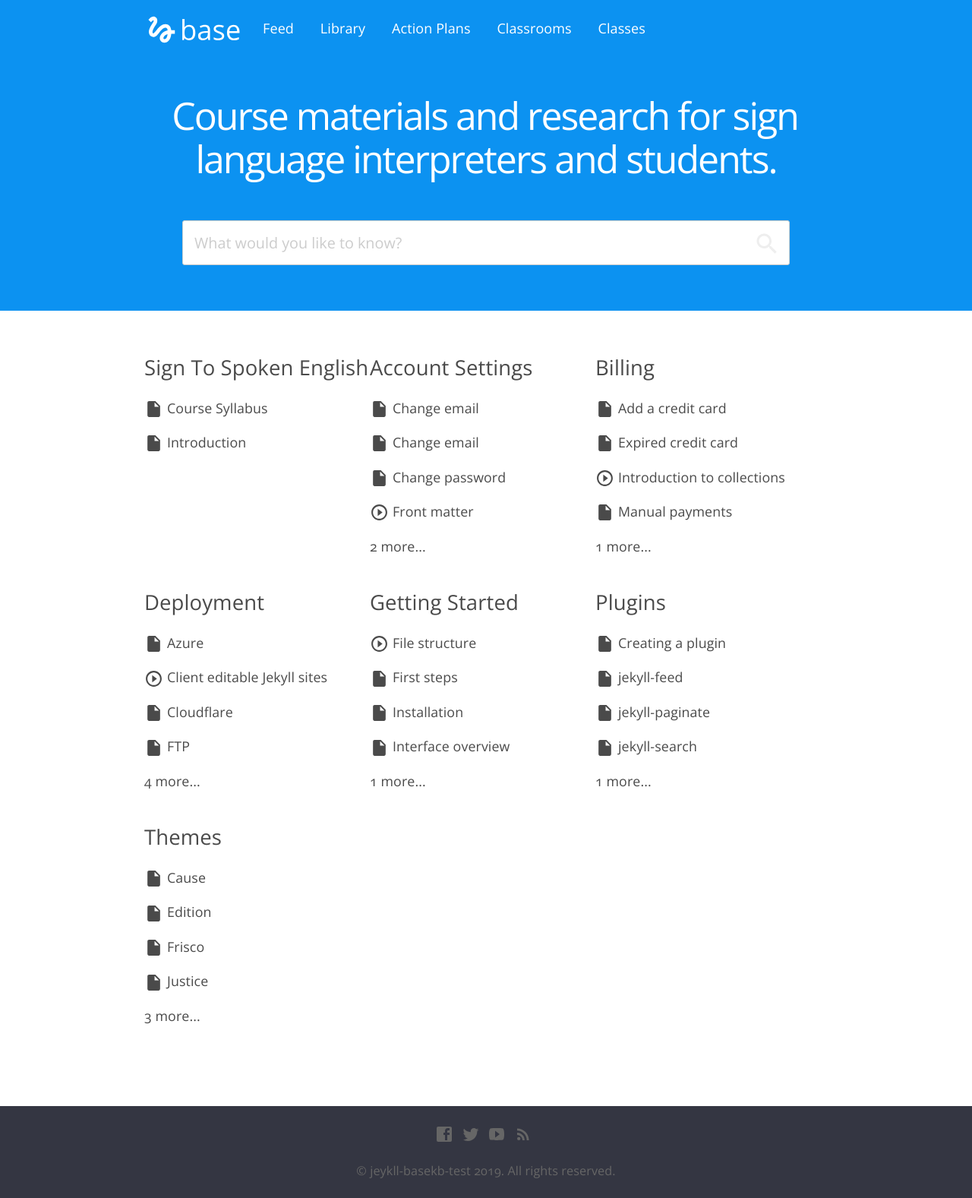
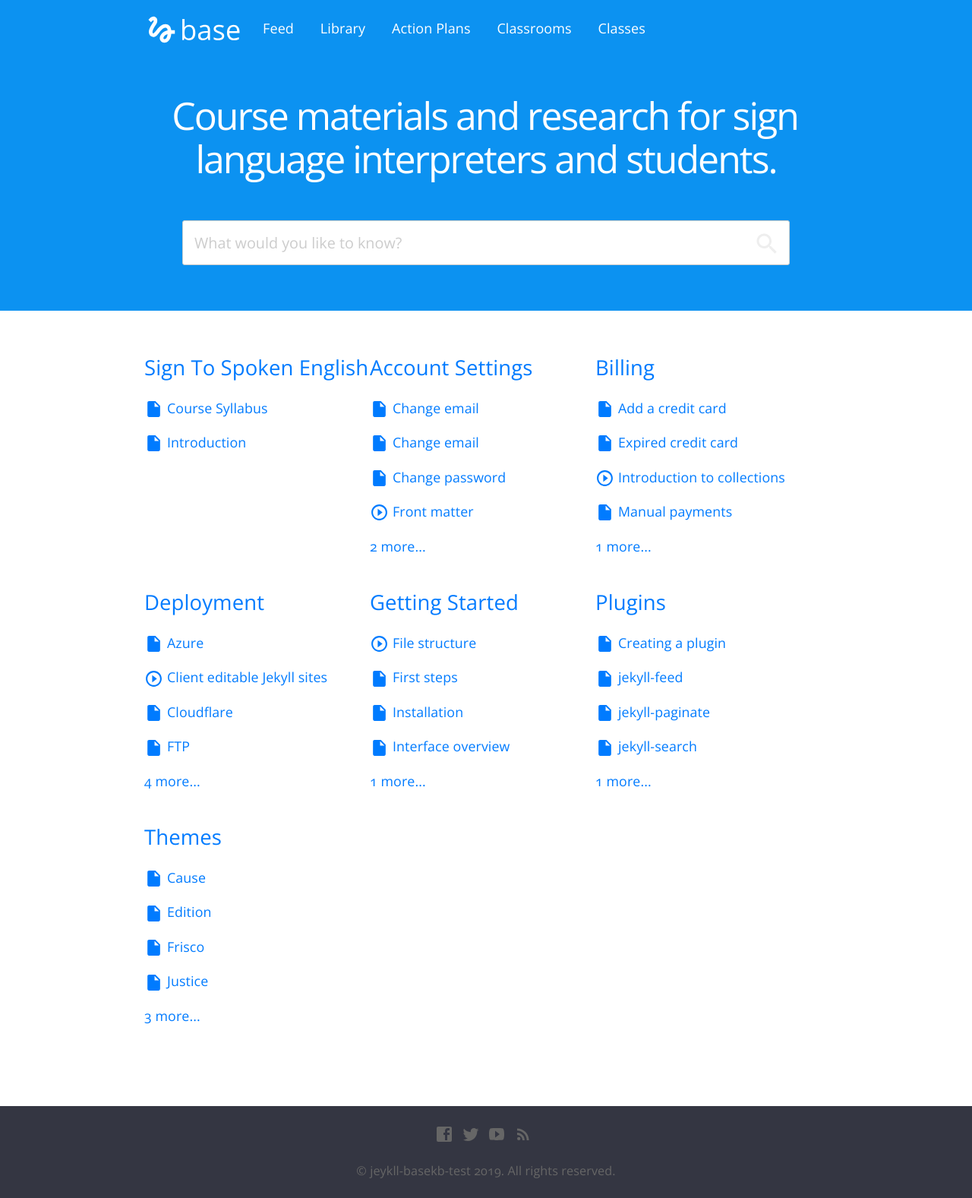
Before and after one commit to intrpr/jeykll-basekb-test, a Jekyll site: the page built from index.html, in a window 1280 px wide. Shown: the whole page at 76% size. Built offline with Jekyll 4.4.1, drawn with Linux system fonts in a browser that asks for light colours; nearby versions of some CDN libraries.

Commit message:
Update variables.scss

```diff
--- a/_sass/variables.scss
+++ b/_sass/variables.scss
@@ -10,5 +10,5 @@ $medium-grey: #666;
 $light-grey: #ccc;
 $header-color: #0c92f1;
 
-$link-color: #4A4A4A;
+$link-color: rgba(0,123,255,1);
 $link-hover-color: #111;
```
